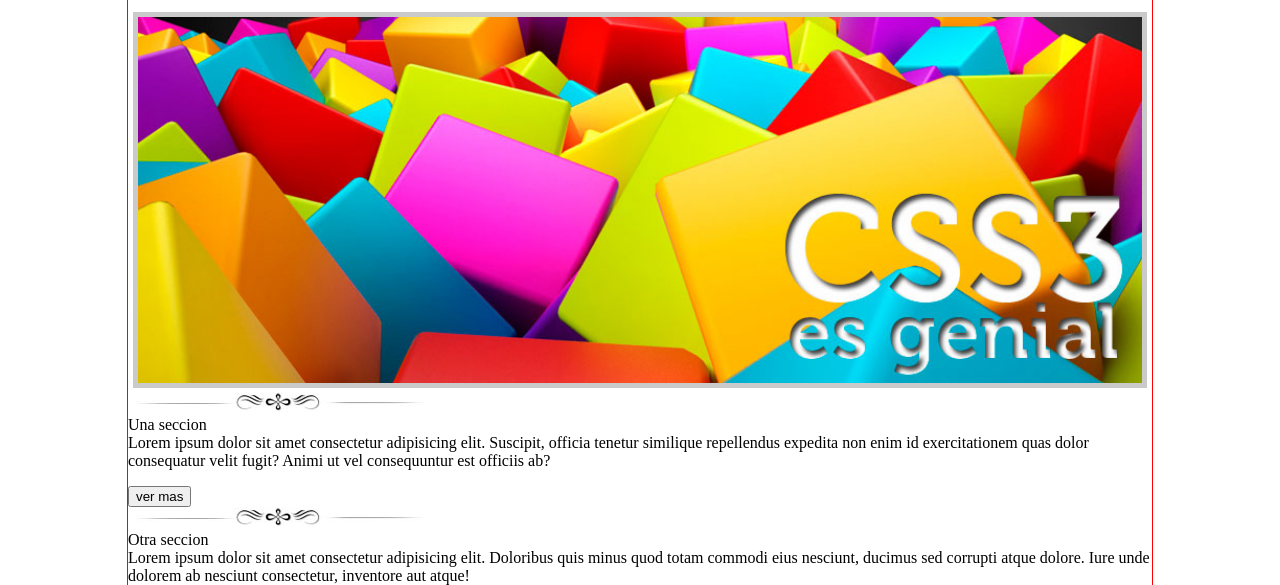
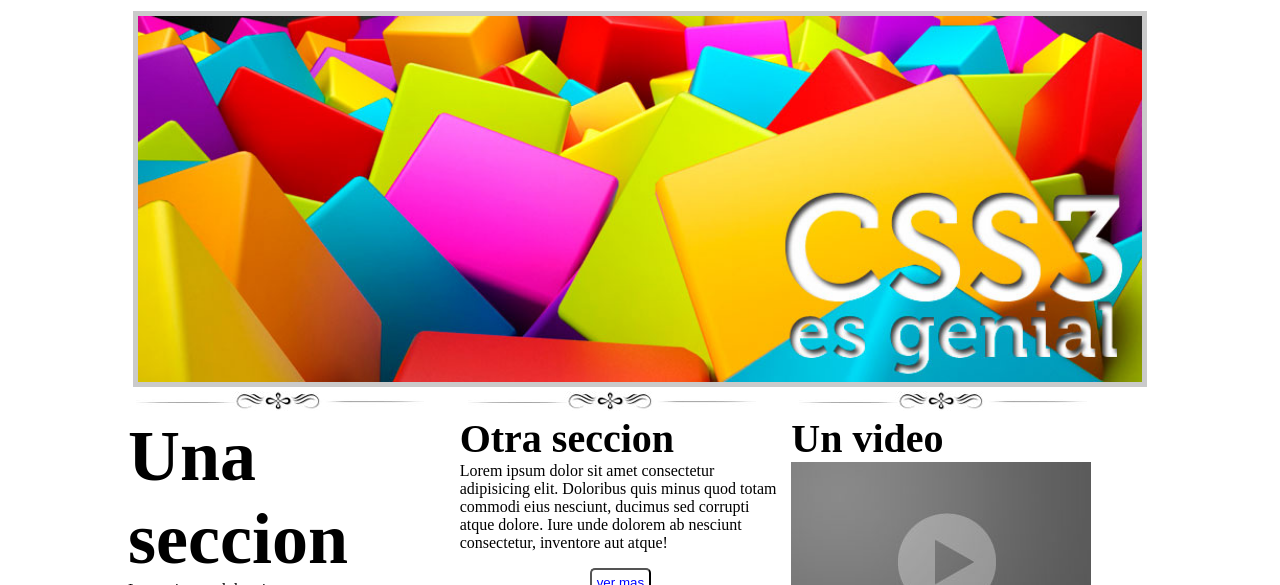
Before and after one commit to Navi343/pw10112233, a plain HTML site: page practica01css/index.html in a window 1280 px wide. Shown: the part 215-800 px from the top of the page. Drawn offline with Linux system fonts and the light colour scheme.

Commit message:
practica01 CSS terminada

```diff
--- a/practica01css/css/estilos.css
+++ b/practica01css/css/estilos.css
@@ -1,5 +1,5 @@
 body{
-    border: 1px solid red;
+    /*border: 1px solid red;*/
     font-size: 16px; /*1em*/
     margin: 0px auto;
     max-width: 1024px;
@@ -34,7 +34,7 @@ header nav ul li{
     margin-right: 20px;
 }
 #logo{
-    margin-top: -160px;
+    margin-top: -150px;
 }
 #seccion01{
     margin-top: 15px;
@@ -46,3 +46,28 @@ header nav ul li{
     border: 5px solid rgba(150,150,150, 0.5);
     width: 98%;
 }
+#seccion02{
+    margin-bottom: 50px;
+}
+#seccion02 article{
+    /*border: 1px solid blue;*/
+    display: inline-block;
+    vertical-align: top;
+    width: 32.0%;
+}
+#seccion02 article input[type="submit"]{
+    background: white;
+    border-radius: 5px;
+    color: blue;
+    margin-left: 130px;
+    padding: 5px;
+}
+.nito{
+    font-weight: bold;/*negritas*/
+}
+.otraseccion{
+    font-size: 2.5em;
+}
+.unaSeccion{
+font-size: 4.5em/*4.5 multiplicado por el em de body*/;
+}
```
